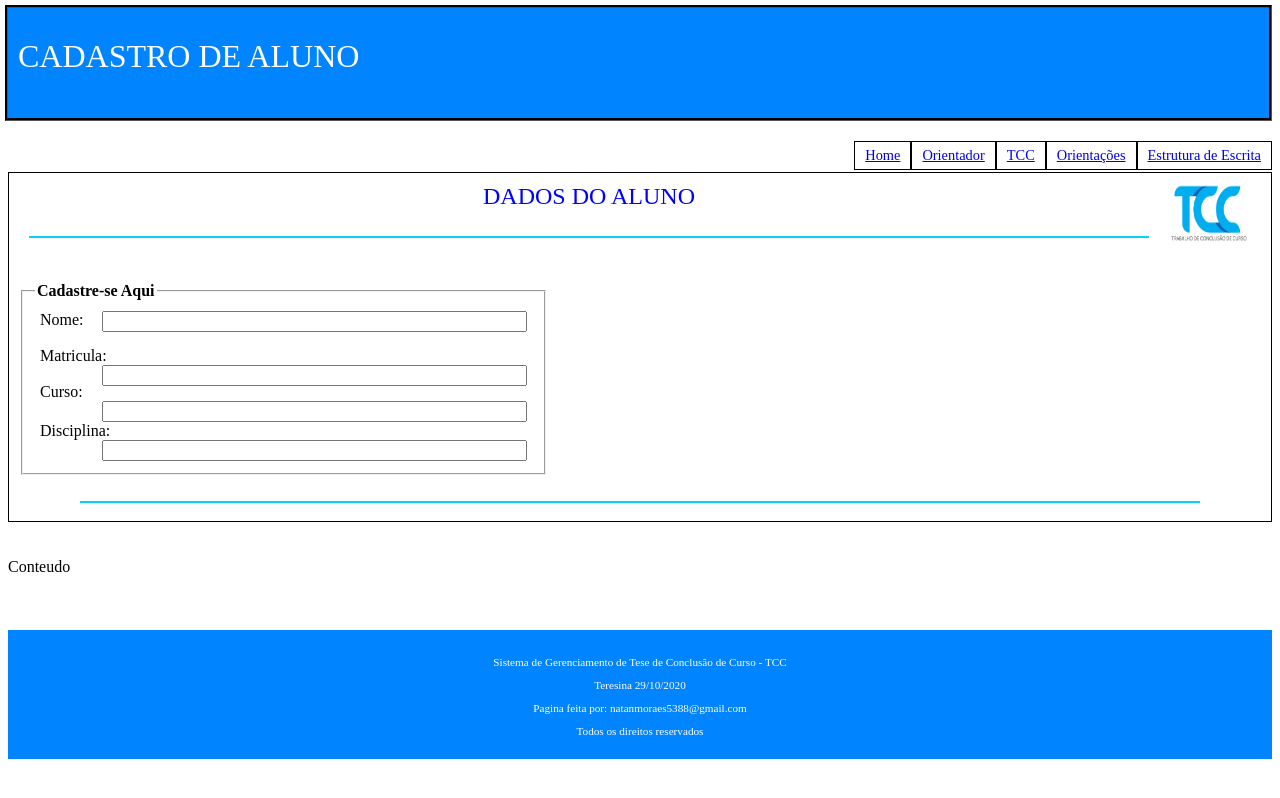
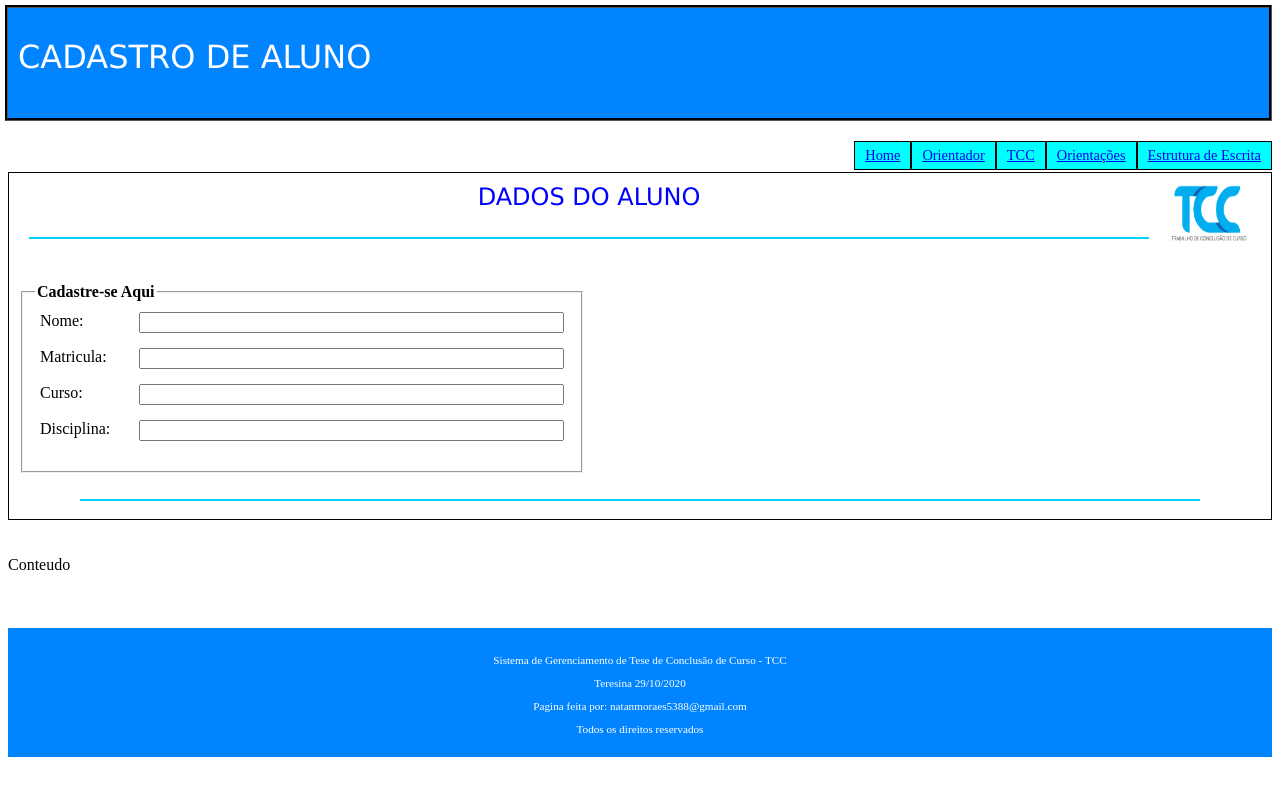
Before and after one commit to natan5388/Study, a plain HTML site: page Html/Atividade_tcc/alunos.html in a window 1280 px wide. Drawn offline with Linux system fonts and the light colour scheme.

Commit message:
Update style.css

```diff
--- a/Html/Atividade_tcc/style.css
+++ b/Html/Atividade_tcc/style.css
@@ -9,6 +9,7 @@
     height: 80px;
     outline: black;
     outline-style: groove;
+    font-family: Verdana, Geneva, Tahoma, sans-serif;
 }
 .menu{
     text-align: right;
@@ -21,6 +22,7 @@
     padding-right: 10px;
     padding-top: 5px;
     padding-bottom: 5px;
+    background-color:  #00ffff;
 }
 .corpo{
     border: 1px solid #000000;
@@ -45,11 +47,13 @@
     font-size: 70%;
 }
 .subCenter{
+    font-family: Verdana, Geneva, Tahoma, sans-serif;
     color: blue;
     text-align: center;
     font-size: 150%;
 }
 .subLeft{
+    font-family: Verdana, Geneva, Tahoma, sans-serif;
     color: blue;
     text-align: left;
     font-size: 150%;
@@ -64,6 +68,9 @@ form{
 input{
     float: right;
 }
+select{
+    margin-left: 18%;
+}
 fieldset{
-    width: 40%;
+    width: 43%;
 }
```
